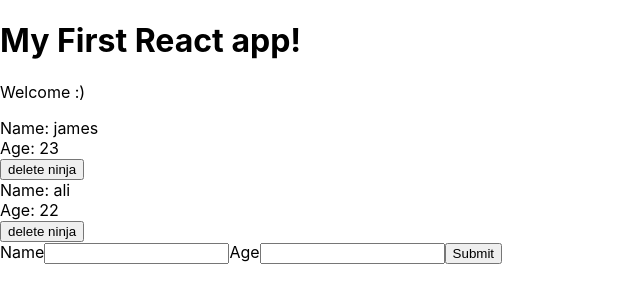
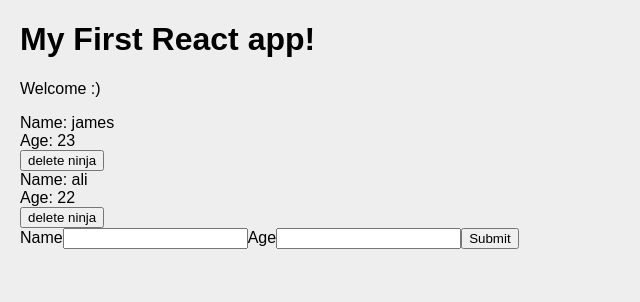
Before and after one commit to mi-dexigner/react-redux-complete, a React (Create React App) app: page / in a window 1280 px wide. Shown: the top 302 px of the page, without its empty margins (0-640 px from the left). Built offline with nearby package versions, Linux system fonts and the light colour scheme.

Commit message:
added css and added react life cycle

```diff
--- a/src/App.js
+++ b/src/App.js
@@ -27,6 +27,13 @@
     ninjas:ninjas
   })
 }
+componentDidMount(){
+  console.log('componentDidMount');
+}
+componentDidUpdate(prevProps,prevState){
+  console.log('componentDidUpdate');
+  console.log(prevProps,prevState);
+}
 render() {
   return (
     <div className="App">
--- a/src/Ninjas.js
+++ b/src/Ninjas.js
@@ -1,4 +1,5 @@
 import React from 'react';
+import './Ninjas.css'
 
 const Ninjas = ({ ninjas,deleteNinja }) => {
 
--- a/src/index.css
+++ b/src/index.css
@@ -1,14 +1,6 @@
 body {
-  margin: 0;
-  padding:0;
-  font-family: -apple-system, BlinkMacSystemFont, 'Segoe UI', 'Roboto', 'Oxygen',
-    'Ubuntu', 'Cantarell', 'Fira Sans', 'Droid Sans', 'Helvetica Neue',
-    sans-serif;
-  -webkit-font-smoothing: antialiased;
-  -moz-osx-font-smoothing: grayscale;
+  margin: 20px;
+  padding: 0;
+  font-family: sans-serif;
+  background: #eee;
 }
-
-code {
-  font-family: source-code-pro, Menlo, Monaco, Consolas, 'Courier New',
-    monospace;
-}
```
Also changed, not shown: src/Ninjas.css (added), 1 other file (tests, documents, lock files or other folders).
